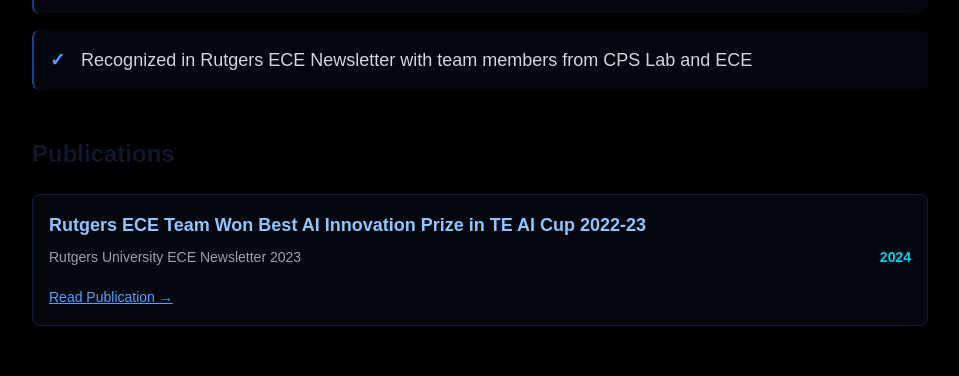
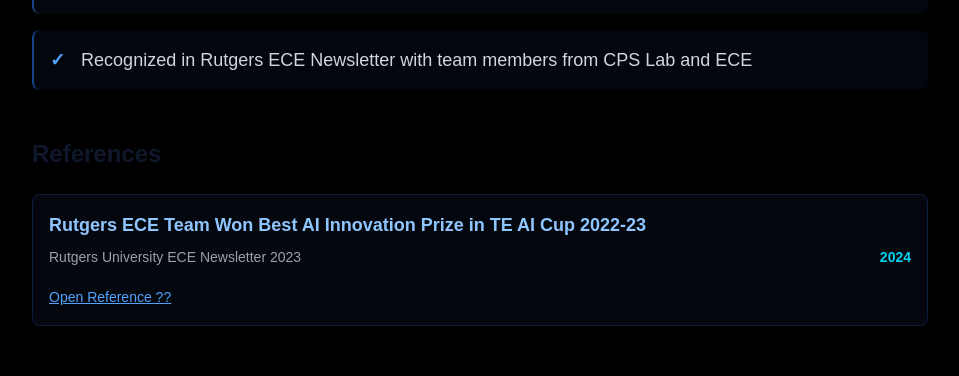
Before and after one commit to dryungtinghsieh-ui/ai-portfolio, a Next.js app: page /research/ai-s-parameter-prediction in a window 1280 px wide. Shown: the part 2260-2636 px from the top of the page, without its empty margins (160-1119 px from the left). Built offline with nearby package versions, Linux system fonts and the light colour scheme.

Commit message:
Move Rutgers newsletter to references section

```diff
--- a/app/research/[id]/project-detail-client.tsx
+++ b/app/research/[id]/project-detail-client.tsx
@@ -277,6 +277,49 @@
               </motion.div>
             )}
 
+            {/* References */}
+            {project.references && project.references.length > 0 && (
+              <motion.div
+                initial="hidden"
+                animate="visible"
+                variants={itemVariants}
+                className="mb-12"
+              >
+                <h2 className="text-xl sm:text-2xl font-bold text-slate-900 mb-6">
+                  References
+                </h2>
+                <div className="space-y-4">
+                  {project.references.map((ref, i) => (
+                    <motion.div
+                      key={i}
+                      initial={{ opacity: 0, y: 10 }}
+                      animate={{ opacity: 1, y: 0 }}
+                      transition={{ delay: i * 0.1 }}
+                      className="p-4 rounded-lg bg-slate-900/30 border border-blue-500/20 hover:border-blue-500/50 transition-all"
+                    >
+                      <h3 className="font-semibold text-blue-300 text-base sm:text-lg mb-2">
+                        {ref.title}
+                      </h3>
+                      <div className="flex flex-col sm:flex-row sm:items-center sm:justify-between text-sm text-gray-400 mb-2">
+                        <p>{ref.source}</p>
+                        {ref.year && (
+                          <p className="text-cyan-400 font-semibold mt-2 sm:mt-0">{ref.year}</p>
+                        )}
+                      </div>
+                      <a
+                        href={ref.url}
+                        target="_blank"
+                        rel="noopener noreferrer"
+                        className="inline-block mt-3 text-blue-400 hover:text-blue-300 transition-colors text-sm underline"
+                      >
+                        Open Reference ??
+                      </a>
+                    </motion.div>
+                  ))}
+                </div>
+              </motion.div>
+            )}
+
             {/* Related Projects */}
             <motion.div
               initial="hidden"
--- a/lib/research-data.ts
+++ b/lib/research-data.ts
@@ -12,6 +12,12 @@
     year: number;
     citations?: number;
     scholarId?: string;
+  }[];
+  references?: {
+    title: string;
+    url: string;
+    source: string;
+    year?: number;
   }[];
   achievements?: string[];
   impact?: string;
@@ -35,10 +41,10 @@
       'Deep Learning',
       'High-Speed Interconnects',
     ],
-    publications: [
+    references: [
       {
         title: 'Rutgers ECE Team Won Best AI Innovation Prize in TE AI Cup 2022-23',
-        publication: 'Rutgers University ECE Newsletter 2023',
+        source: 'Rutgers University ECE Newsletter 2023',
         year: 2024,
         url: 'https://ece.rutgers.edu/sites/default/files/2024-06/ECE_Newsletter_2023.pdf',
       },
```
